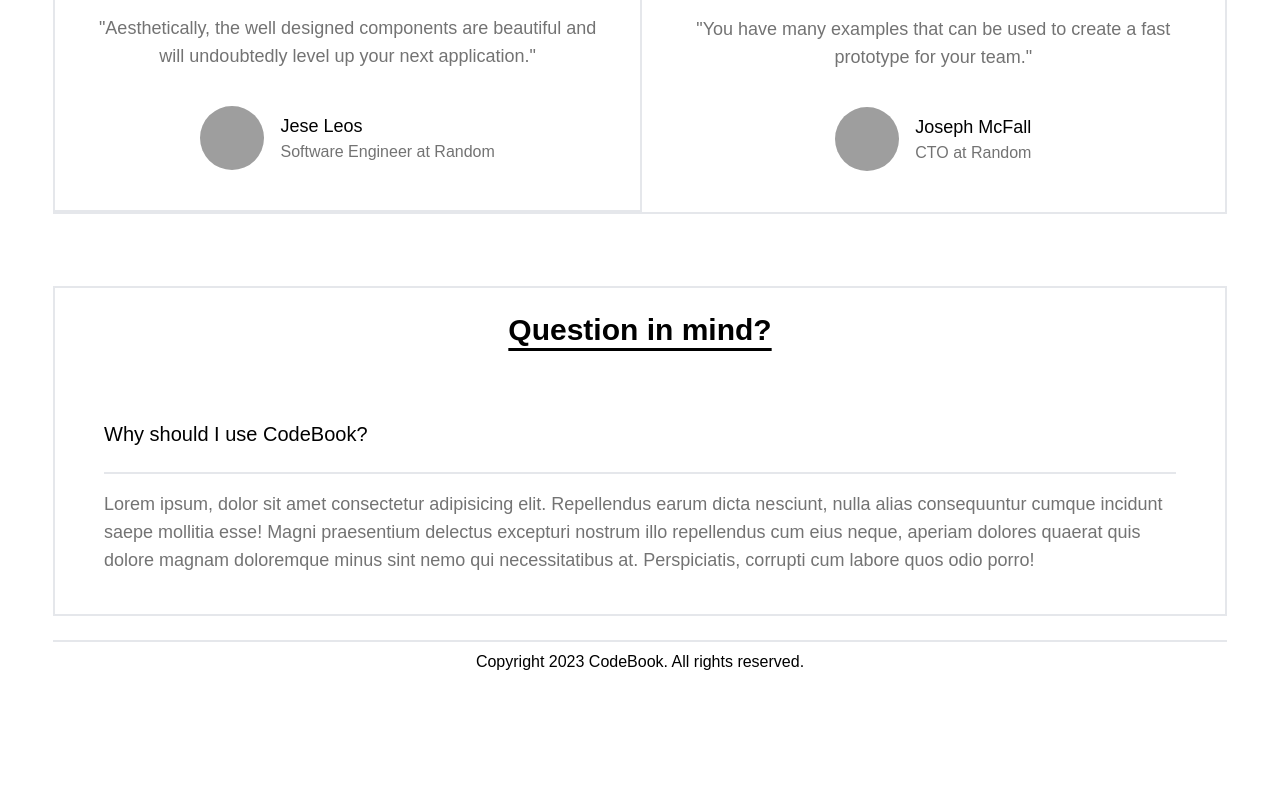
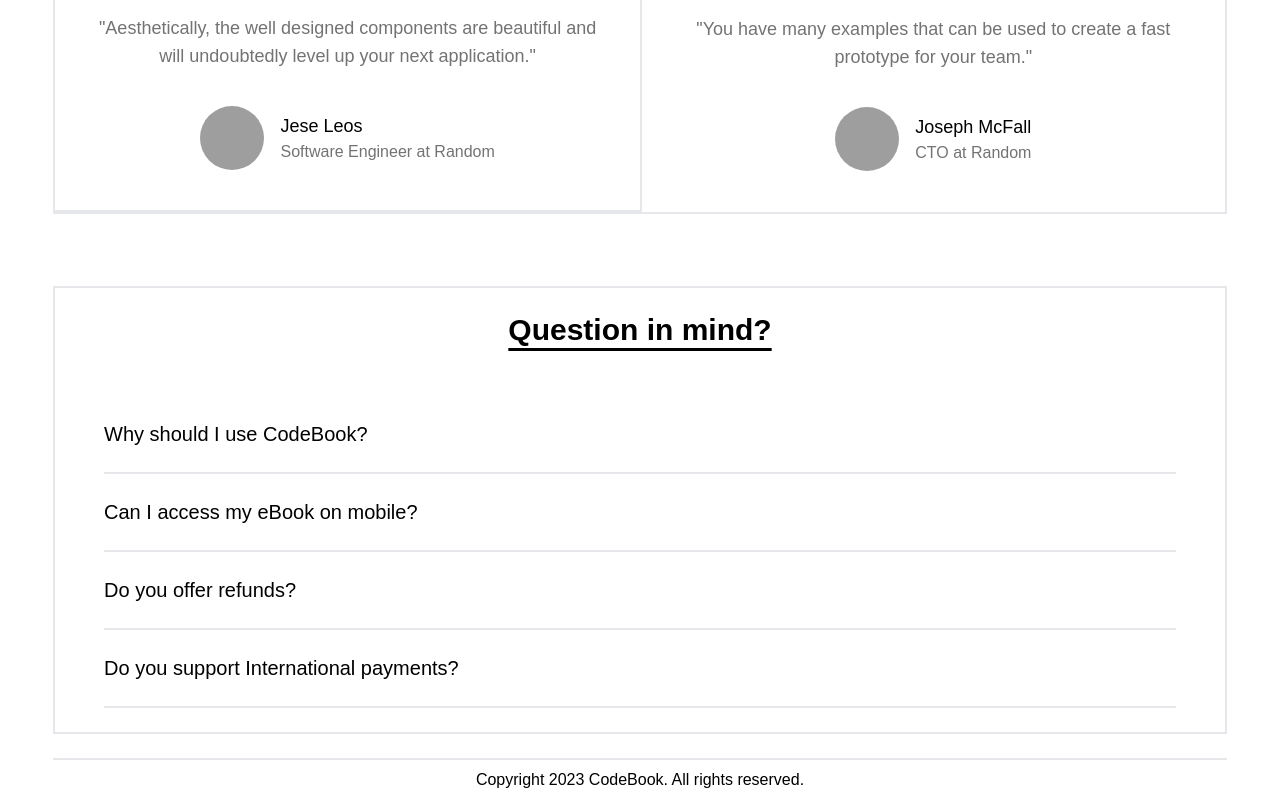
Before and after one commit to wardahnabilah/CodeBook_ReactUdemyCourse, a React (Create React App) app: page / in a window 1280 px wide. Shown: the part 1732-2532 px from the top of the page. Before the commit the page ends 2414 px from the top, so only its background shows below. Built offline with nearby package versions, Linux system fonts and the light colour scheme; grey boxes are pictures that could not be loaded.

Commit message:
Add FAQ accordion and use useState for open or close state

```diff
--- a/src/pages/Home/components/Faq.js
+++ b/src/pages/Home/components/Faq.js
@@ -1,18 +1,40 @@
 import React from 'react'
+import { FaqAccordion } from './FaqAccordion';
 
 export function Faq() {
-  return (
-    <section className="w-11/12 py-6 my-6 max-w-screen-xl mx-auto text-center border-2 ">
-        <h1 className="mb-12 text-3xl font-semibold underline underline-offset-8">Question in mind?</h1>
-        <div className="w-11/12 mx-auto">
-            <div className="py-6 flex justify-between text-xl border-b-2">
-                <p>Why should I use CodeBook?</p>
-                <i class="bi bi-chevron-down"></i>
-            </div>
-            <p className="py-4 text-lg text-left text-neutral-500">
-                Lorem ipsum, dolor sit amet consectetur adipisicing elit. Repellendus earum dicta nesciunt, nulla alias consequuntur cumque incidunt saepe mollitia esse! Magni praesentium delectus excepturi nostrum illo repellendus cum eius neque, aperiam dolores quaerat quis dolore magnam doloremque minus sint nemo qui necessitatibus at. Perspiciatis, corrupti cum labore quos odio porro!
-            </p>
-        </div>
-    </section>
-  )
+    const faqs = [
+        {
+          "id": 1,
+          "question": "Why should I use CodeBook?",
+          "answer": "Lorem ipsum, dolor sit amet consectetur adipisicing elit. Repellendus earum dicta nesciunt, nulla alias consequuntur cumque incidunt saepe mollitia esse! Magni praesentium delectus excepturi nostrum illo repellendus cum eius neque, aperiam dolores quaerat quis dolore magnam doloremque minus sint nemo qui necessitatibus at. Perspiciatis, corrupti cum labore quos odio porro!"
+        },
+        {
+          "id": 2,
+          "question": "Can I access my eBook on mobile?",
+          "answer": "Lorem ipsum dolor sit amet consectetur adipisicing elit. At accusamus nobis tempore perferendis qui, quam, atque reprehenderit vero quaerat, assumenda pariatur eveniet. Maxime eaque, neque corrupti ad minus repudiandae consectetur!"
+        },
+        {
+          "id": 3,
+          "question": "Do you offer refunds?",
+          "answer": "Lorem ipsum dolor sit amet, consectetur adipisicing elit. Esse iste dolor deserunt expedita quam fugit et inventore amet pariatur. Animi."
+        },
+        {
+          "id": 4,
+          "question": "Do you support International payments?",
+          "answer": "Lorem ipsum dolor sit amet, consectetur adipisicing elit. Esse iste dolor deserunt expedita quam fugit et inventore amet pariatur. Animi."
+        }
+    ];
+
+    return (
+        <section className="w-11/12 py-6 my-6 max-w-screen-xl mx-auto text-center border-2 ">
+            <h1 className="mb-12 text-3xl font-semibold underline underline-offset-8">Question in mind?</h1>
+            {faqs.map(faq => {
+                return <FaqAccordion
+                            key={faq.id}
+                            question={faq.question}
+                            answer={faq.answer}
+                        />
+            })}
+        </section>
+    )
 }
--- /dev/null
+++ b/src/pages/Home/components/FaqAccordion.js
@@ -0,0 +1,22 @@
+import React, { useState } from 'react'
+
+export function FaqAccordion({id, question, answer}) {
+    // State for accordion
+    const [isOpen, setIsOpen] = useState(false)
+
+    function openAnswer() {
+        setIsOpen(!isOpen)
+    }
+
+    return (
+    <div className="w-11/12 mx-auto">
+        <div onClick={openAnswer} className="py-6 flex justify-between text-xl border-b-2 hover:cursor-pointer">
+            <p>{question}</p>
+            <i className={`bi ${isOpen ? "bi-chevron-up" :"bi-chevron-down"}`}></i>
+        </div>
+        <p className={`${isOpen ? "" : "hidden"} py-4 text-lg text-left text-neutral-500`}>
+            {answer}
+        </p>
+    </div>
+  )
+}
```
